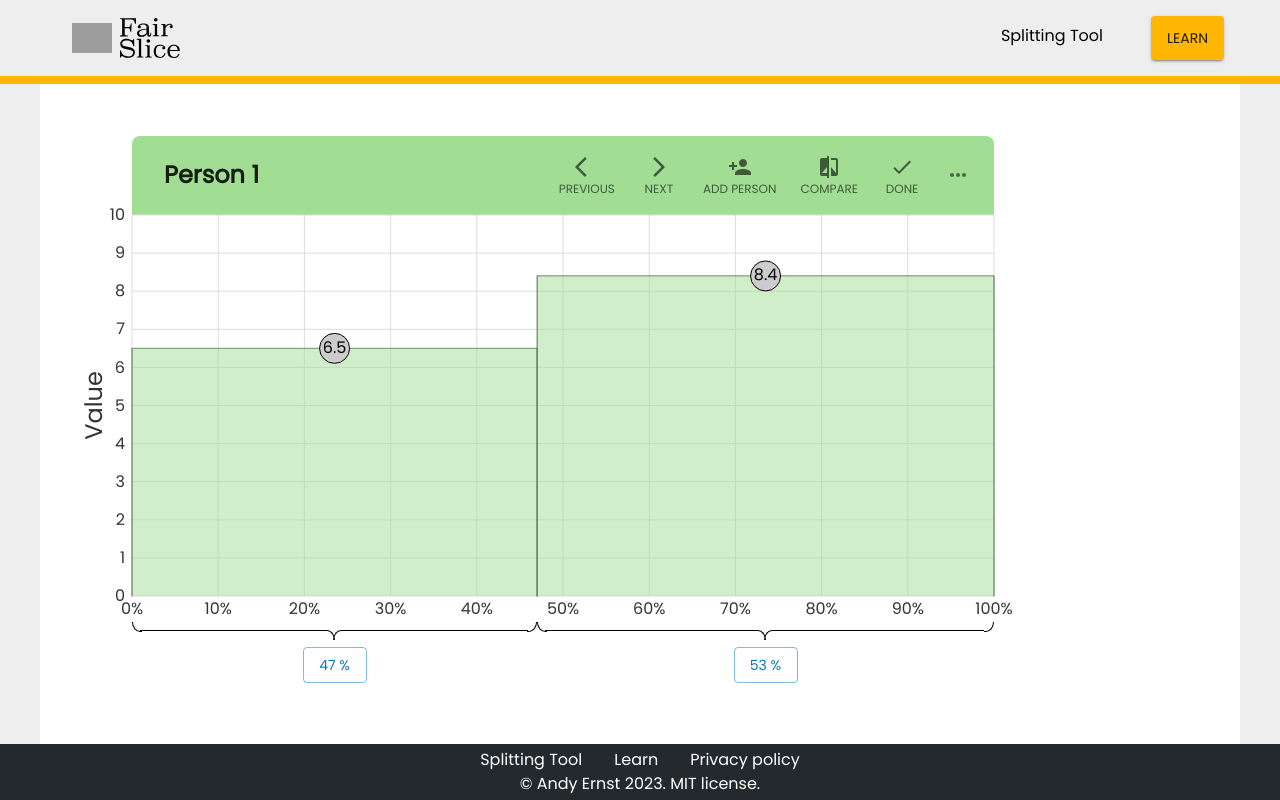
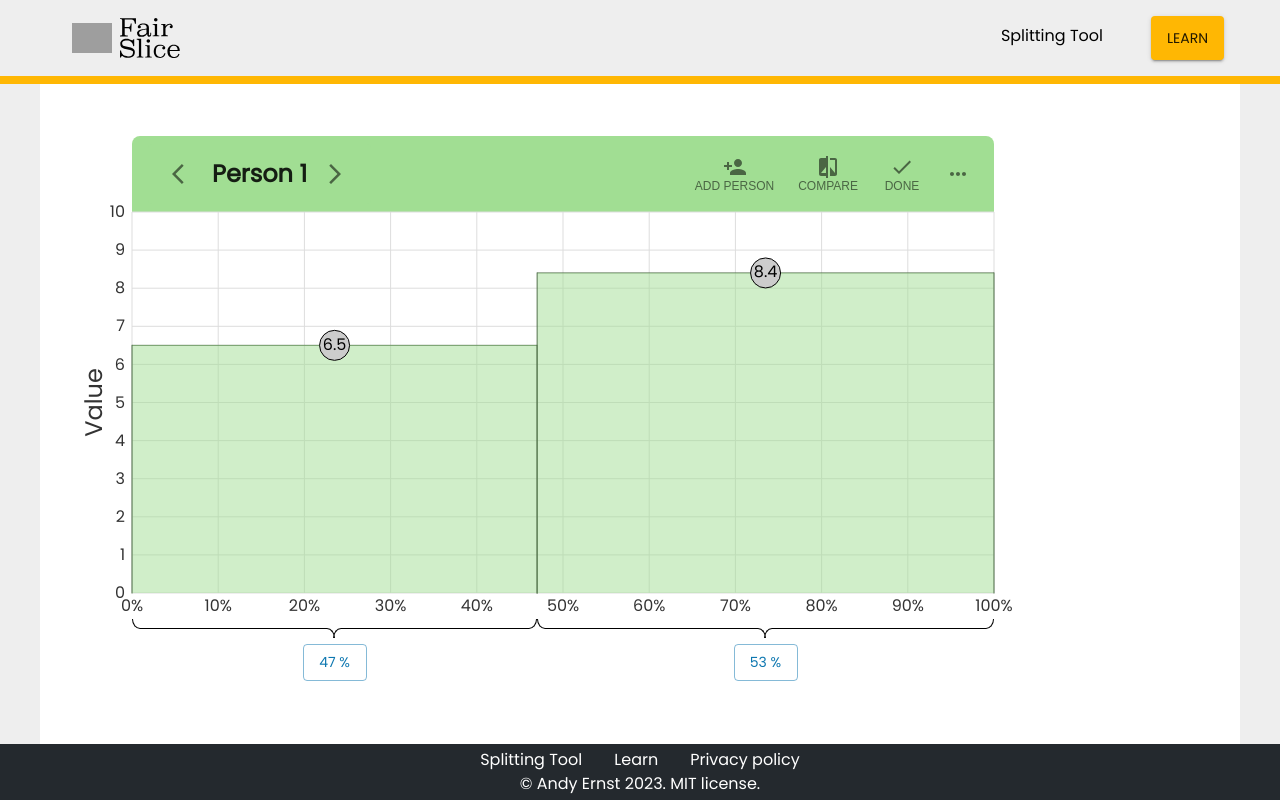
Before and after one commit to yongtenglei/cake, a React (Create React App) app: page /graph in a window 1280 px wide. Built offline with nearby package versions, Linux system fonts and the light colour scheme; grey boxes are pictures that could not be loaded.

Commit message:
move arrow buttons in header again

```diff
--- a/src/Graph/components/Header/GraphHeader.tsx
+++ b/src/Graph/components/Header/GraphHeader.tsx
@@ -24,17 +24,13 @@ interface GraphHeaderProps {
   preferences: Preferences
 }
 
-// align-items: center;
-// display: grid;
-// grid-template-columns: 6fr 1fr auto;
-// grid-gap: 10px;
-
 const ButtonText = ({ children }) => (
-  <FormHelperText component="div">
-    <Stack alignItems="center" sx={{ textTransform: 'uppercase', minWidth: 40 }}>
-      {children}
-    </Stack>
-  </FormHelperText>
+  <Stack
+    alignItems="center"
+    sx={{ fontSize: 12, textTransform: 'uppercase', minWidth: 40 }}
+  >
+    {children}
+  </Stack>
 )
 
 export const GraphHeader = ({
@@ -77,40 +73,6 @@ export const GraphHeader = ({
         />
         <Stack justifyContent="flex-end" alignItems="center" direction={'row'}>
           <Stack spacing={1} paddingRight={1} direction="row">
-            {compareMode ? null : (
-              <Tooltip title="Previous person">
-                <span>
-                  <IconButton
-                    aria-label="Previous person"
-                    onClick={() => onChangeIndex(-1)}
-                    disabled={totalAgents < 2}
-                    sx={{ color: 'black' }}
-                  >
-                    <ButtonText>
-                      <ArrowBackIcon />
-                      Previous
-                    </ButtonText>
-                  </IconButton>
-                </span>
-              </Tooltip>
-            )}
-            {compareMode ? null : (
-              <Tooltip title="Next person">
-                <span>
-                  <IconButton
-                    aria-label="Next person"
-                    onClick={() => onChangeIndex(1)}
-                    disabled={totalAgents < 2}
-                    sx={{ color: 'black' }}
-                  >
-                    <ButtonText>
-                      <ArrowForwardIcon />
-                      Next
-                    </ButtonText>
-                  </IconButton>
-                </span>
-              </Tooltip>
-            )}
             <div>
               <Tooltip
                 title={
@@ -200,7 +162,34 @@ const SwitchAgent = ({
           height: 60,
         }}
       >
+        {compareMode ? null : (
+          <Tooltip title="Previous person">
+            <span>
+              <IconButton
+                aria-label="Previous person"
+                onClick={() => onChangeIndex(-1)}
+                disabled={navigationDisabled}
+              >
+                <ArrowBackIcon />
+              </IconButton>
+            </span>
+          </Tooltip>
+        )}
+
         <h2>{compareMode ? 'Compare View' : `Person ${currentAgent + 1}`}</h2>
+        {compareMode ? null : (
+          <Tooltip title="Next person">
+            <span>
+              <IconButton
+                aria-label="Next person"
+                onClick={() => onChangeIndex(1)}
+                disabled={navigationDisabled}
+              >
+                <ArrowForwardIcon />
+              </IconButton>
+            </span>
+          </Tooltip>
+        )}
       </Stack>
     </Stack>
   )
```
